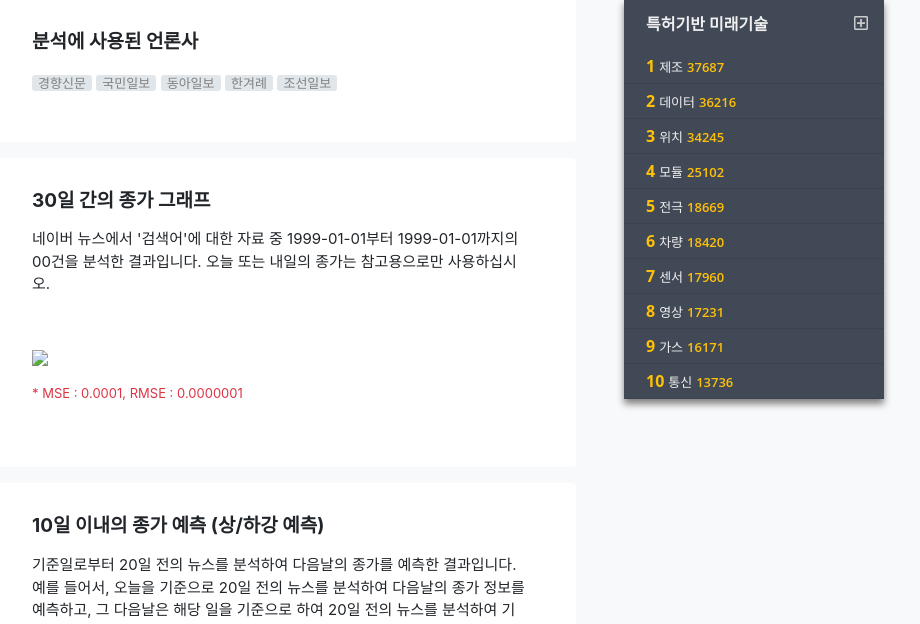
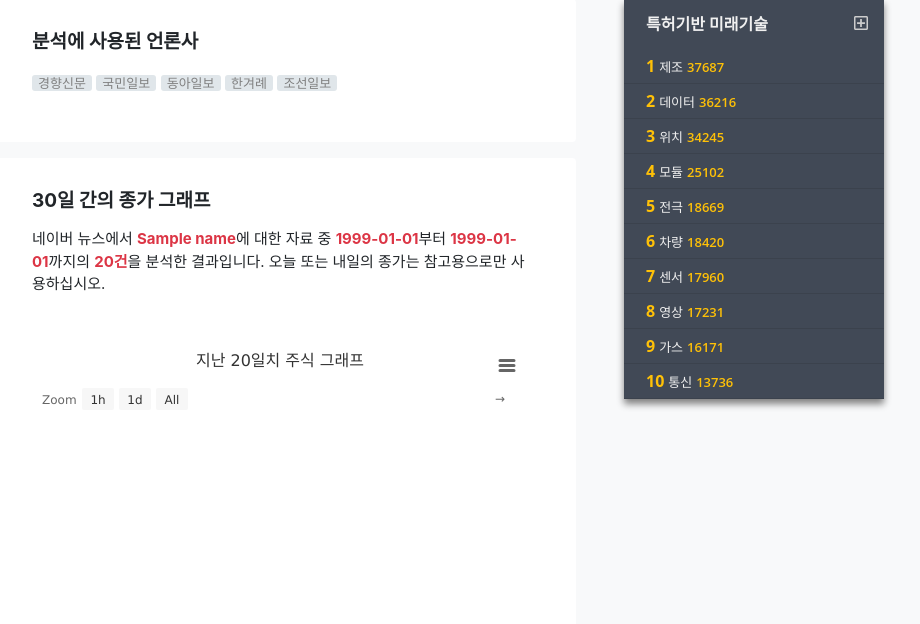
Before and after one commit to EKYoonD/StockHelper, a Django app: template StockWeb/templates/analysis.html in a window 1280 px wide. Shown: the part 110-734 px from the top of the page, without its empty margins (256-1176 px from the left). Run offline with Django 3.2, Linux system fonts and the light colour scheme; the template is opened without the code that fills it: most values are stand-ins (such as "Sample title", 1, 10 or a date in 2020); some libraries are stand-ins or nearby versions.

Commit message:
장고 웹 : analysis 페이지 수정 (30일 그래프 위치변경)
그래프 위치 변경 및 views.py 수정(->html에서 파라미터 '종목명' 보여줌)

```diff
--- a/StockWeb/templates/analysis.html
+++ b/StockWeb/templates/analysis.html
@@ -83,14 +83,12 @@
                 <li class="header mt-3">
                     <h6 class="title font-weight-bold py-2">30일 간의 종가 그래프</h6>
                     <p>
-                        네이버 뉴스에서 '검색어'에 대한 자료 중 1999-01-01부터 1999-01-01까지의 00건을 분석한 결과입니다. 오늘 또는 내일의 종가는 참고용으로만 사용하십시오.
+                        네이버 뉴스에서 <span class="text-danger font-weight-bold">{{ name }}</span>에 대한 자료 중 <span class="text-danger font-weight-bold">1999-01-01</span>부터 <span class="text-danger font-weight-bold">1999-01-01</span>까지의 <span class="text-danger font-weight-bold">20건</span>을 분석한 결과입니다. 오늘 또는 내일의 종가는 참고용으로만 사용하십시오.
                     </p>
                 </li>
                 <li id="closing_price_graph" class="mt-5">
-                    <img class="w-100" src="https://t1.daumcdn.net/cfile/tistory/2767C4455934E5003B">
-                    <p class="mt-3 text-danger" style="font-size: small;">
-                        * MSE : 0.0001, RMSE : 0.0000001
-                    </p>
+                    <!-- candle 차트 그리기 -->
+                    <div id="container" style="height: 400px; min-width: 310px"></div>
                 </li>
             </ul>
         </article>
@@ -110,9 +108,6 @@
                 </li>
             </ul>
         </article>
-
-        <!-- candle 차트 그리기 -->
-        <div id="container" style="height: 400px; min-width: 310px"></div>
     </section>
 
     <!-- 푸터 -->
--- a/StockWeb/views.py
+++ b/StockWeb/views.py
@@ -31,6 +31,7 @@ def search(request):
     print("성공")
 
     data = {
+        'name' : stock_name,
         'close_data_set' : result,
         'data_set' : data_set_str
     }
```
